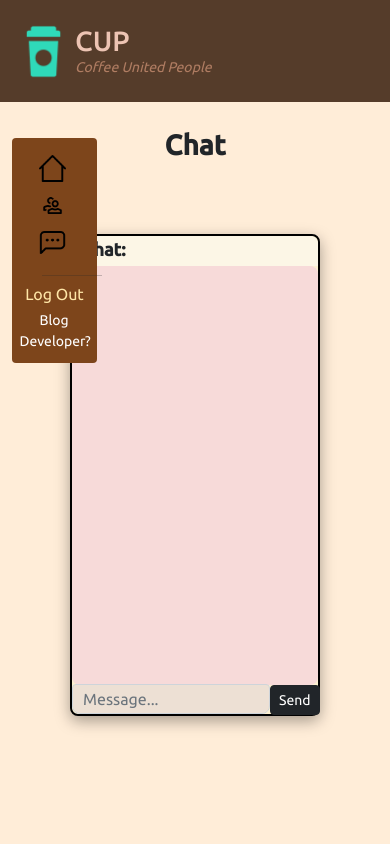
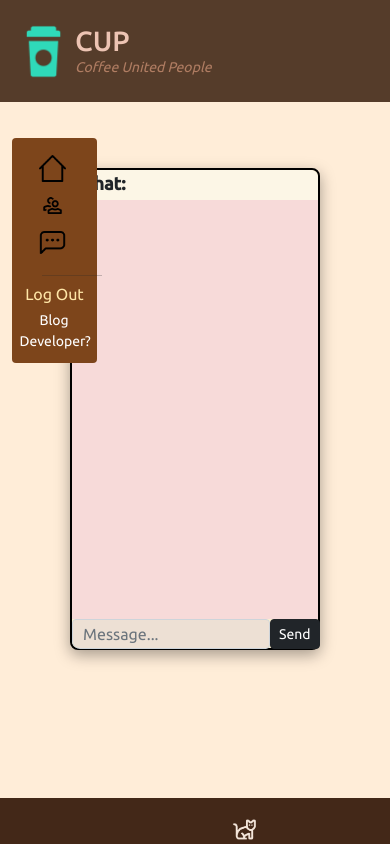
Before and after one commit to LaSTiqq/coffee-united-people, a React (Create React App) app in the folder coffee-united-people/: page /chat in a window 390 px wide. Shown: the top 844 px of the page. Built offline with nearby package versions, Linux system fonts and the light colour scheme; no server answers.

Commit message:
Some media query for larger displays and a cat

```diff
--- a/coffee-united-people/src/components/chat/chat.css
+++ b/coffee-united-people/src/components/chat/chat.css
@@ -33,14 +33,12 @@
   width: 696px;
   height: 419px;
   background-color: #f7dad9;
-  border-radius: 8px;
 }
 
 .box-footer {
   width: 697px;
   height: 30px;
   border-bottom-left-radius: 8px;
-  border-bottom-right-radius: 8px;
 }
 
 .box-footer input {
@@ -49,12 +47,32 @@
   height: 30px;
   padding: 10px;
   border-bottom-left-radius: 8px;
-  border-bottom-right-radius: 8px;
   margin-top: -0.25px;
 }
 
 .chatBackground h1 {
   font-size: 28px;
+}
+
+@media (min-width: 1400px) {
+  .chatBackground h1 {
+    font-size: 34px;
+  }
+}
+
+@media (max-width: 1400px) {
+  .box {
+    width: 600px;
+  }
+
+  .box-header,
+  .box-body,
+  .box-footer {
+    width: 596px;
+  }
+  .box-footer input {
+    width: 588px;
+  }
 }
 
 @media (max-width: 1200px) {
@@ -68,21 +86,24 @@
     width: 496px;
   }
   .box-footer input {
-    width: 486px;
+    width: 490px;
+  }
+  .chatBackground h1 {
+    display: none;
   }
 }
 
-@media (max-width: 992px) {
+@media (max-width: 998px) {
   .box {
-    width: 350px;
+    width: 400px;
   }
   .box-header,
   .box-body,
   .box-footer {
-    width: 346px;
+    width: 396px;
   }
   .box-footer input {
-    width: 336px;
+    width: 390px;
   }
 }
 
--- a/coffee-united-people/src/components/footer/Footer.jsx
+++ b/coffee-united-people/src/components/footer/Footer.jsx
@@ -1,4 +1,5 @@
 import "./footer.css";
+import cat from "../../asssets/cat.png";
 
 const Footer = () => {
   return (
@@ -6,6 +7,7 @@ const Footer = () => {
       <div className="container">
         <div className="row align-items-center">
           <div className="col-md-4">
+            <img src={cat} alt="Cat" className="cat" />
             <h3 className="text-center mb-0">Made by: Kia & Lauris</h3>
           </div>
           <div className="col-md-4">
--- a/coffee-united-people/src/components/footer/footer.css
+++ b/coffee-united-people/src/components/footer/footer.css
@@ -35,9 +35,28 @@ footer h3 {
   padding-bottom: 10px;
 }
 
+.fa-solid {
+  font-size: 40;
+  color: #ffe6a7;
+}
+
+.col-md-4 img {
+  width: 25px;
+  height: 25px;
+}
+
+@media (min-width: 1200px) {
+  .col-md-4 img {
+    display: none;
+  }
+}
+
 @media (max-width: 1200px){
   .col-md-4 h3 {
     font-size: 22px;
+  }
+  .col-md-4 img {
+    display: none;
   }
 }
 
@@ -45,10 +64,17 @@ footer h3 {
   .col-md-4 h3 {
     font-size: 18px;
   }
+  .col-md-4 img {
+    display: none;
+  }
 }
 
-@media (max-width: 768px) {
+@media (max-width: 500px) {
   .col-md-4 h3 {
-    font-size: 16px;
+   display: none;
+  }
+  .col-md-4 img {
+    display:initial;
+    margin-left: 220px;
   }
 }
--- a/coffee-united-people/src/components/registerForm/registerForm.css
+++ b/coffee-united-people/src/components/registerForm/registerForm.css
@@ -38,3 +38,9 @@ form {
 .background h1 {
 font-size: 30px;
 }
+
+@media (min-width: 1400px) {
+  .background h1 {
+    font-size: 34px;
+    }
+}
```
Also changed, not shown: coffee-united-people/src/asssets/cat.png (added).
